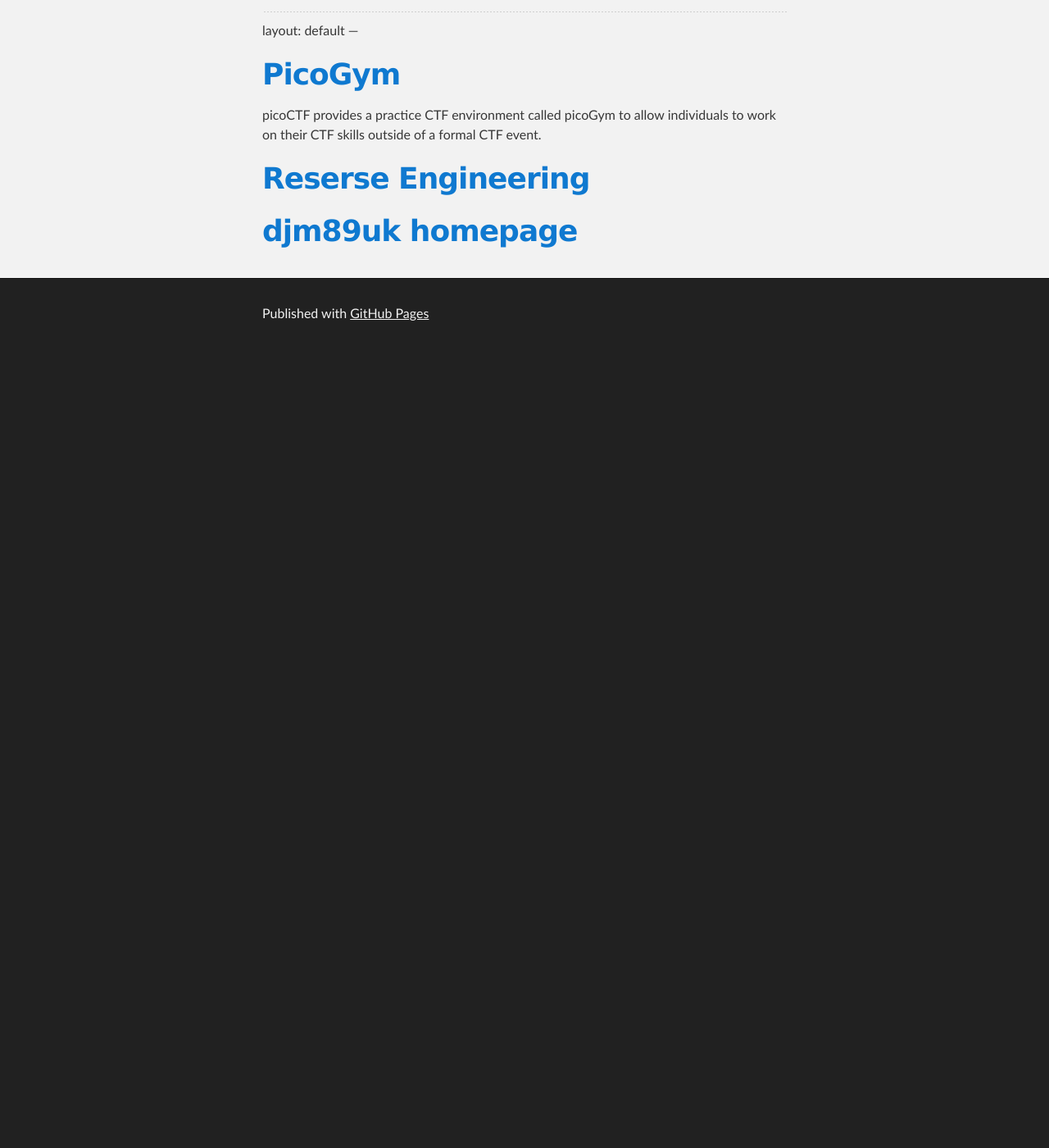
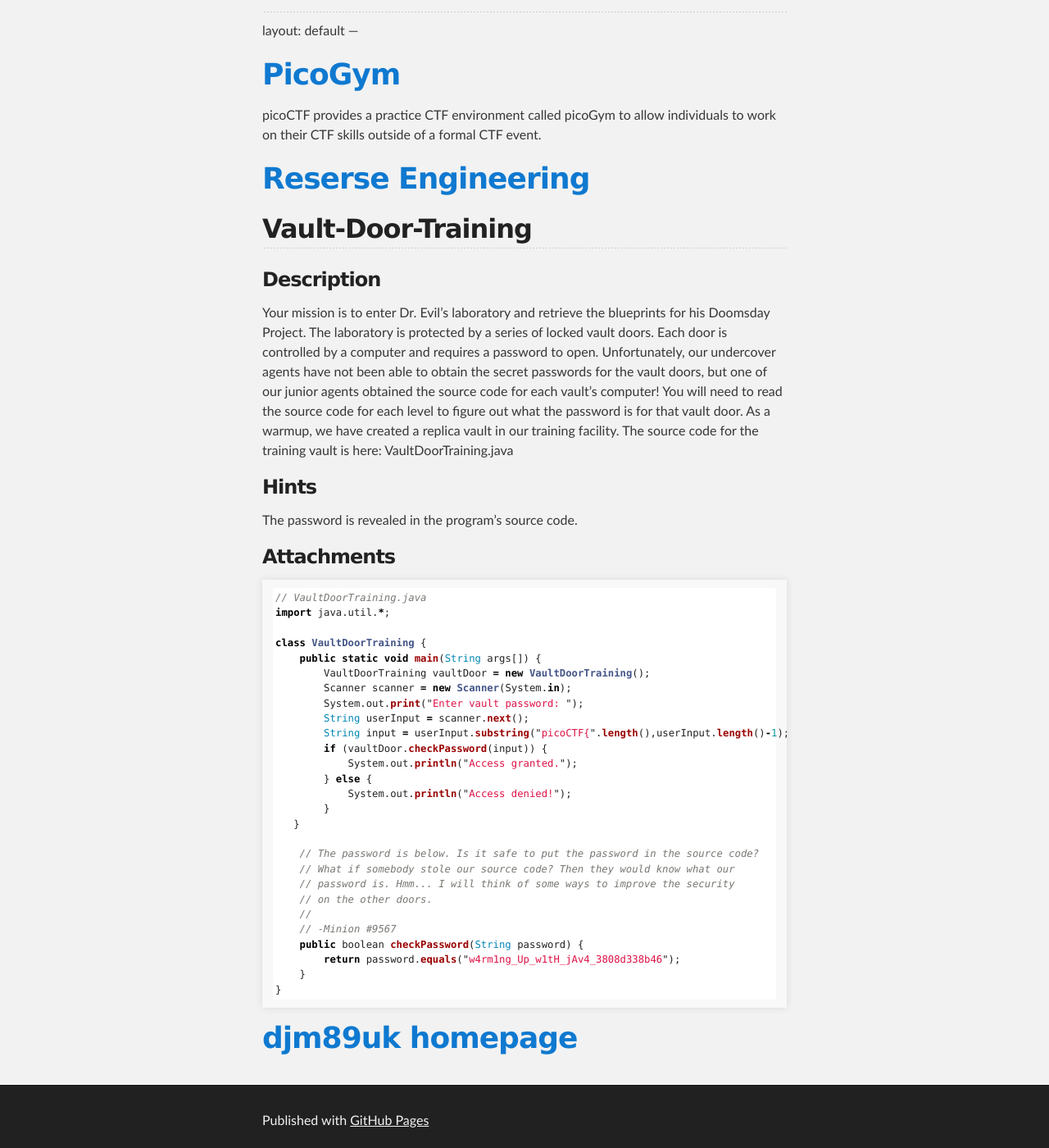
Before and after one commit to djm89uk/djm89uk.github.io, a Jekyll site: the page built from picogym_re.md, in a window 1280 px wide and 1400 px high, scrolled down 244 px. Shown: the whole window at 82% size. Built offline with Jekyll 4.4.1, drawn with Linux system fonts in a browser that asks for light colours; our own code applies the rules of GitHub Pages for plain Markdown files; before the commit the page ends 900 px from its top, so only the background shows below that.

Commit message:
Update picogym_re.md

````diff
--- a/picogym_re.md
+++ b/picogym_re.md
@@ -7,4 +7,42 @@ picoCTF provides a practice CTF environment called picoGym to allow individuals
 
 # [Reserse Engineering](./picogym_re.md)
 
+## Vault-Door-Training
+
+### Description
+Your mission is to enter Dr. Evil's laboratory and retrieve the blueprints for his Doomsday Project. The laboratory is protected by a series of locked vault doors. Each door is controlled by a computer and requires a password to open. Unfortunately, our undercover agents have not been able to obtain the secret passwords for the vault doors, but one of our junior agents obtained the source code for each vault's computer! You will need to read the source code for each level to figure out what the password is for that vault door. As a warmup, we have created a replica vault in our training facility. The source code for the training vault is here: VaultDoorTraining.java
+### Hints
+The password is revealed in the program's source code.
+
+### Attachments
+```js
+// VaultDoorTraining.java
+import java.util.*;
+
+class VaultDoorTraining {
+    public static void main(String args[]) {
+        VaultDoorTraining vaultDoor = new VaultDoorTraining();
+        Scanner scanner = new Scanner(System.in);
+        System.out.print("Enter vault password: ");
+        String userInput = scanner.next();
+	String input = userInput.substring("picoCTF{".length(),userInput.length()-1);
+	if (vaultDoor.checkPassword(input)) {
+	    System.out.println("Access granted.");
+	} else {
+	    System.out.println("Access denied!");
+	}
+   }
+
+    // The password is below. Is it safe to put the password in the source code?
+    // What if somebody stole our source code? Then they would know what our
+    // password is. Hmm... I will think of some ways to improve the security
+    // on the other doors.
+    //
+    // -Minion #9567
+    public boolean checkPassword(String password) {
+        return password.equals("w4rm1ng_Up_w1tH_jAv4_3808d338b46");
+    }
+}
+```
+
 # [djm89uk homepage](./index.md)
````
